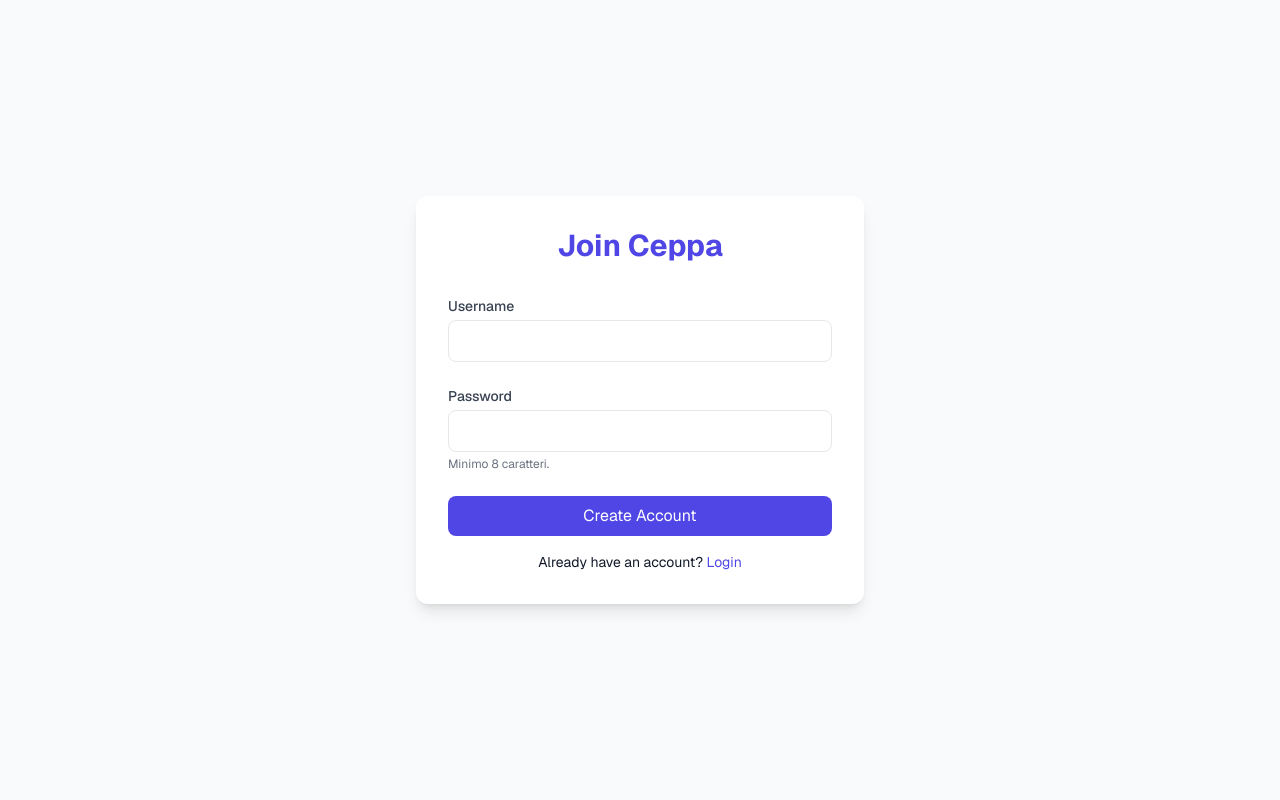
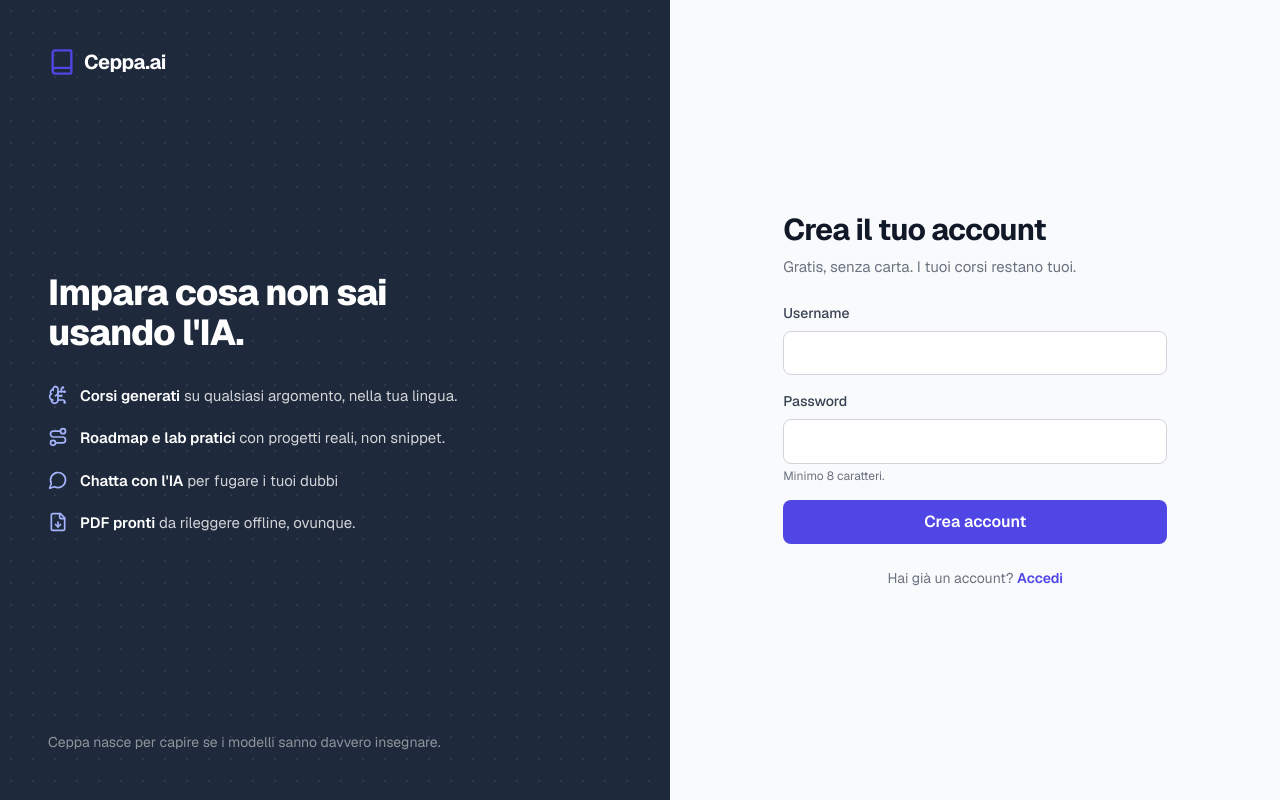
Before and after one commit to piopy/ceppa, a React (Vite) app in the folder frontend/: page /register in a window 1280 px wide. Built offline with nearby package versions, Linux system fonts and the light colour scheme; no server answers.

Commit message:
modifiche di design

```diff
--- a/frontend/index.html
+++ b/frontend/index.html
@@ -1,11 +1,13 @@
 <!doctype html>
-<html lang="en">
+<html lang="it">
 
 <head>
   <meta charset="UTF-8" />
-  <link rel="icon" type="image/svg+xml" href="/icon.png" />
+  <link rel="icon" type="image/png" href="/icon.png" />
   <meta name="viewport" content="width=device-width, initial-scale=1.0" />
-  <title>Ceppa</title>
+  <meta name="description" content="Ceppa: corsi, roadmap e laboratori generati dalla AI, nella tua lingua." />
+  <meta name="theme-color" content="#1e293b" />
+  <title>Ceppa — Corsi generati dalla AI</title>
 </head>
 
 <body>
--- /dev/null
+++ b/frontend/src/components/AuthLayout.jsx
@@ -0,0 +1,74 @@
+import { Link } from 'react-router-dom';
+import { Book, BrainCircuit, FileDown, Route, MessageCircle } from 'lucide-react';
+
+// Layout split condiviso login/register: brand panel + form. Mobile: solo form.
+export default function AuthLayout({ title, subtitle, error, children, footer }) {
+  return (
+    <div className="grid min-h-[100dvh] lg:grid-cols-[1.1fr_1fr] bg-gray-50 dark:bg-gray-900">
+      {/* Brand panel */}
+      <div className="relative hidden overflow-hidden bg-secondary text-white lg:flex lg:flex-col lg:justify-between p-12">
+        <div
+          aria-hidden
+          className="absolute inset-0 opacity-[0.07]"
+          style={{ backgroundImage: 'radial-gradient(circle, #fff 1px, transparent 1px)', backgroundSize: '22px 22px' }}
+        />
+        <Link to="/" className="relative flex items-center gap-2 text-xl font-bold tracking-tight">
+          <Book className="h-7 w-7 text-primary" />
+          Ceppa.ai
+        </Link>
+        <div className="relative">
+          <h1 className="max-w-md text-4xl font-extrabold leading-[1.1] tracking-tight text-balance">
+            Impara cosa non sai
+          </h1>
+          <h1 className="max-w-md text-4xl font-extrabold leading-[1.1] tracking-tight text-balance">
+            usando l'IA.
+          </h1>
+          <ul className="mt-8 space-y-5 text-[15px] text-white/80">
+            <li className="flex gap-3">
+              <BrainCircuit className="h-5 w-5 shrink-0 text-indigo-300" />
+              <span><strong className="font-semibold text-white">Corsi generati</strong> su qualsiasi argomento, nella tua lingua.</span>
+            </li>
+            <li className="flex gap-3">
+              <Route className="h-5 w-5 shrink-0 text-indigo-300" />
+              <span><strong className="font-semibold text-white">Roadmap e lab pratici</strong> con progetti reali, non snippet.</span>
+            </li>
+            <li className="flex gap-3">
+              <MessageCircle className="h-5 w-5 shrink-0 text-indigo-300" />
+              <span><strong className="font-semibold text-white">Chatta con l'IA</strong> per fugare i tuoi dubbi</span>
+            </li>
+            <li className="flex gap-3">
+              <FileDown className="h-5 w-5 shrink-0 text-indigo-300" />
+              <span><strong className="font-semibold text-white">PDF pronti</strong> da rileggere offline, ovunque.</span>
+            </li>
+          </ul>
+        </div>
+        <p className="relative text-sm text-white/50">Ceppa nasce per capire se i modelli sanno davvero insegnare.</p>
+      </div>
+
+      {/* Form */}
+      <div className="flex items-center justify-center p-6 sm:p-12">
+        <div className="w-full max-w-sm">
+          <div className="mb-8 flex items-center gap-2 lg:hidden">
+            <Book className="h-6 w-6 text-primary" />
+            <span className="text-lg font-bold">Ceppa.ai</span>
+          </div>
+          <h2 className="text-3xl font-bold tracking-tight">{title}</h2>
+          {subtitle && <p className="mt-2 text-[15px] text-gray-500 dark:text-gray-400">{subtitle}</p>}
+          {error && (
+            <p role="alert" className="mt-4 rounded-lg bg-red-50 px-4 py-3 text-sm font-medium text-red-700 dark:bg-red-950/50 dark:text-red-300">
+              {error}
+            </p>
+          )}
+          <div className="mt-6">{children}</div>
+          {footer && <div className="mt-6 text-center text-sm text-gray-500 dark:text-gray-400">{footer}</div>}
+        </div>
+      </div>
+    </div>
+  );
+}
+
+export const authInput =
+  'mt-1 w-full px-4 py-2.5 border border-gray-300 dark:border-gray-600 dark:bg-gray-800 dark:text-gray-100 rounded-lg focus:ring-2 focus:ring-primary/40 focus:border-primary outline-none transition text-[15px]';
+
+export const authButton =
+  'w-full py-2.5 bg-primary text-white font-semibold rounded-lg hover:bg-indigo-700 active:scale-[0.98] transition disabled:opacity-50';
--- a/frontend/src/pages/Login.jsx
+++ b/frontend/src/pages/Login.jsx
@@ -1,6 +1,7 @@
 import { useState } from 'react';
 import { useAuth } from '../context/AuthContext';
 import { useNavigate, Link } from 'react-router-dom';
+import AuthLayout, { authInput, authButton } from '../components/AuthLayout';
 
 export default function Login() {
   const [username, setUsername] = useState('');
@@ -11,48 +12,35 @@
 
   const handleSubmit = async (e) => {
     e.preventDefault();
+    setError('');
     try {
       await login(username, password);
       navigate('/');
     } catch (err) {
-      setError('Login failed. Check credentials.');
+      setError('Accesso non riuscito. Controlla le credenziali.');
     }
   };
 
   return (
-    <div className="min-h-screen flex items-center justify-center bg-gray-50 dark:bg-gray-900">
-      <div className="max-w-md w-full p-8 bg-white dark:bg-gray-800 rounded-xl shadow-lg">
-        <h2 className="text-3xl font-bold text-center mb-8 text-primary">Ceppa.ai</h2>
-        {error && <p className="text-red-500 mb-4">{error}</p>}
-        <form onSubmit={handleSubmit} className="space-y-6">
-          <div>
-            <label className="block text-sm font-medium text-gray-700 dark:text-gray-300">Username</label>
-            <input
-              type="text"
-              value={username}
-              onChange={e => setUsername(e.target.value)}
-              className="mt-1 w-full px-4 py-2 border dark:border-gray-700 dark:bg-gray-900 dark:text-gray-100 rounded-lg focus:ring-2 focus:ring-primary focus:outline-none"
-              required
-            />
-          </div>
-          <div>
-            <label className="block text-sm font-medium text-gray-700 dark:text-gray-300">Password</label>
-            <input
-              type="password"
-              value={password}
-              onChange={e => setPassword(e.target.value)}
-              className="mt-1 w-full px-4 py-2 border dark:border-gray-700 dark:bg-gray-900 dark:text-gray-100 rounded-lg focus:ring-2 focus:ring-primary focus:outline-none"
-              required
-            />
-          </div>
-          <button type="submit" className="w-full py-2 bg-primary text-white rounded-lg hover:bg-indigo-700 transition">
-            Sign In
-          </button>
-        </form>
-        <p className="mt-4 text-center text-sm dark:text-gray-400">
-          Don't have an account? <Link to="/register" className="text-primary hover:underline">Register</Link>
-        </p>
-      </div>
-    </div>
+    <AuthLayout
+      title="Bentornato"
+      subtitle="Riprendi da dove avevi lasciato."
+      error={error}
+      footer={<>Non hai un account? <Link to="/register" className="font-semibold text-primary hover:underline">Registrati</Link></>}
+    >
+      <form onSubmit={handleSubmit} className="space-y-4">
+        <div>
+          <label htmlFor="login-user" className="mb-1 block text-sm font-medium text-gray-700 dark:text-gray-300">Username</label>
+          <input id="login-user" type="text" value={username} onChange={e => setUsername(e.target.value)}
+            autoComplete="username" required className={authInput} />
+        </div>
+        <div>
+          <label htmlFor="login-pass" className="mb-1 block text-sm font-medium text-gray-700 dark:text-gray-300">Password</label>
+          <input id="login-pass" type="password" value={password} onChange={e => setPassword(e.target.value)}
+            autoComplete="current-password" required className={authInput} />
+        </div>
+        <button type="submit" className={authButton}>Accedi</button>
+      </form>
+    </AuthLayout>
   );
 }
--- a/frontend/src/pages/Register.jsx
+++ b/frontend/src/pages/Register.jsx
@@ -1,6 +1,7 @@
 import { useState } from 'react';
 import { useAuth } from '../context/AuthContext';
 import { useNavigate, Link } from 'react-router-dom';
+import AuthLayout, { authInput, authButton } from '../components/AuthLayout';
 
 export default function Register() {
   const [username, setUsername] = useState('');
@@ -17,55 +18,39 @@
     } catch (err) {
       const detail = err?.response?.data?.detail;
       const msg = Array.isArray(detail)
-        ? detail.map((d) => d.msg || JSON.stringify(d)).join('; ')
+        ? detail.map(d => d.msg || JSON.stringify(d)).join('; ')
         : detail;
       if (msg && msg.toLowerCase().includes('already exists')) {
-        setError('Username already taken. Please choose another.');
+        setError('Username già in uso. Scegline un altro.');
       } else if (msg) {
-        setError(`Registration failed: ${msg}`);
+        setError(`Registrazione non riuscita: ${msg}`);
       } else {
-        setError('Registration failed. Please try again later.');
+        setError('Registrazione non riuscita. Riprova più tardi.');
       }
     }
   };
 
   return (
-    <div className="min-h-screen flex items-center justify-center bg-gray-50 dark:bg-gray-900">
-      <div className="max-w-md w-full p-8 bg-white dark:bg-gray-800 rounded-xl shadow-lg">
-        <h2 className="text-3xl font-bold text-center mb-8 text-primary">Join Ceppa</h2>
-        {error && <p className="text-red-500 mb-4">{error}</p>}
-        <form onSubmit={handleSubmit} className="space-y-6">
+    <AuthLayout
+      title="Crea il tuo account"
+      subtitle="Gratis, senza carta. I tuoi corsi restano tuoi."
+      error={error}
+      footer={<>Hai già un account? <Link to="/login" className="font-semibold text-primary hover:underline">Accedi</Link></>}
+    >
+      <form onSubmit={handleSubmit} className="space-y-4">
         <div>
-            <label className="block text-sm font-medium text-gray-700 dark:text-gray-300">Username</label>
-            <input
-              type="text"
-              value={username}
-              onChange={e => setUsername(e.target.value)}
-              className="mt-1 w-full px-4 py-2 border dark:border-gray-700 dark:bg-gray-900 dark:text-gray-100 rounded-lg focus:ring-2 focus:ring-primary focus:outline-none"
-              required
-            />
+          <label htmlFor="reg-user" className="mb-1 block text-sm font-medium text-gray-700 dark:text-gray-300">Username</label>
+          <input id="reg-user" type="text" value={username} onChange={e => setUsername(e.target.value)}
+            autoComplete="username" required className={authInput} />
         </div>
         <div>
-            <label className="block text-sm font-medium text-gray-700 dark:text-gray-300">Password</label>
-              <input
-                type="password"
-                value={password}
-                onChange={e => setPassword(e.target.value)}
-                className="mt-1 w-full px-4 py-2 border dark:border-gray-700 dark:bg-gray-900 dark:text-gray-100 rounded-lg focus:ring-2 focus:ring-primary focus:outline-none"
-                required
-                minLength={8}
-                title="Minimo 8 caratteri"
-              />
+          <label htmlFor="reg-pass" className="mb-1 block text-sm font-medium text-gray-700 dark:text-gray-300">Password</label>
+          <input id="reg-pass" type="password" value={password} onChange={e => setPassword(e.target.value)}
+            autoComplete="new-password" required minLength={8} title="Minimo 8 caratteri" className={authInput} />
           <p className="mt-1 text-xs text-gray-500 dark:text-gray-400">Minimo 8 caratteri.</p>
         </div>
-          <button type="submit" className="w-full py-2 bg-primary text-white rounded-lg hover:bg-indigo-700 transition">
-            Create Account
-          </button>
+        <button type="submit" className={authButton}>Crea account</button>
       </form>
-        <p className="mt-4 text-center text-sm dark:text-gray-400">
-          Already have an account? <Link to="/login" className="text-primary hover:underline">Login</Link>
-        </p>
-      </div>
-    </div>
+    </AuthLayout>
   );
 }
```
Also changed, not shown: frontend/src/components/Layout.jsx (+7 -7 lines), frontend/src/pages/Dashboard.jsx (+70 -51 lines), frontend/src/pages/HandsOnLabs.jsx (+7 -7 lines), frontend/src/pages/Roadmaps.jsx (+6 -6 lines). Lines whose indentation alone changed are shown as unchanged.
